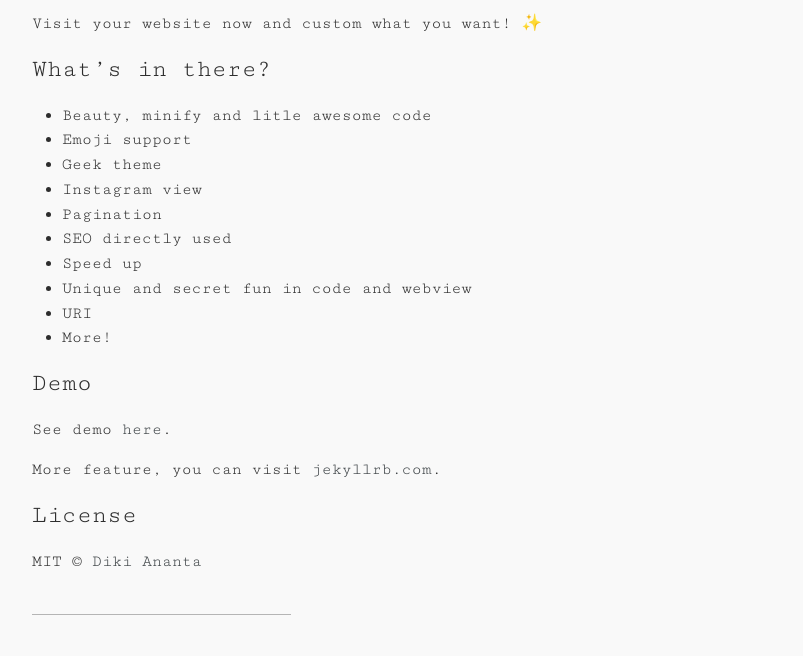
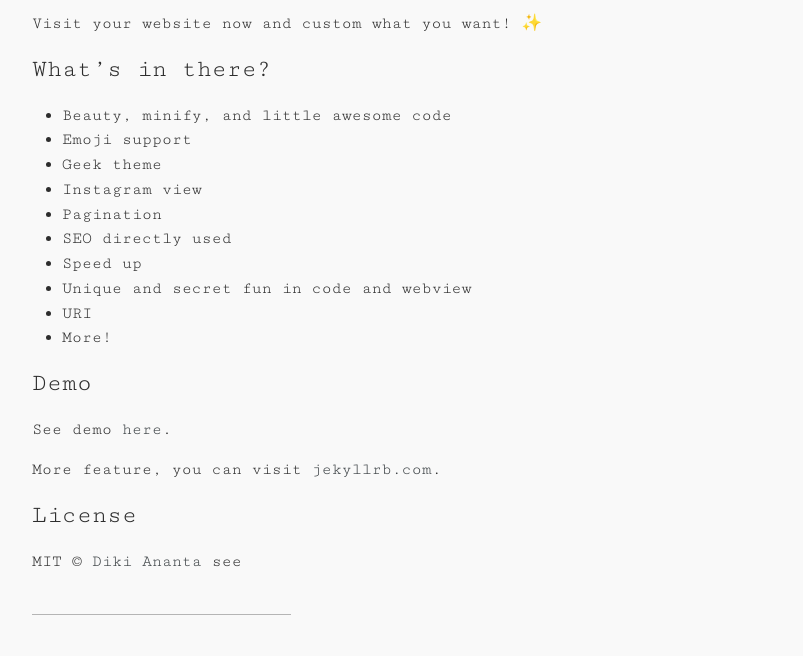
Before and after one commit to dikiaap/mangan, a Jekyll site: the page built from _posts/2017-03-10-installation-mangan-jekyll-theme.md, in a window 1280 px wide. Shown: the part 1376-2032 px from the top of the page, without its empty margins (238-1041 px from the left). Built offline with Jekyll 4.4.1, drawn with Linux system fonts in a browser that asks for light colours; emoji names are drawn with the system emoji font; some web fonts are replaced.

Commit message:
Fixed a typo in post

```diff
--- a/_posts/2017-03-10-installation-mangan-jekyll-theme.md
+++ b/_posts/2017-03-10-installation-mangan-jekyll-theme.md
@@ -49,7 +49,7 @@ Visit your website now and custom what you want! :sparkles:
 
 ## What's in there?
 
- * Beauty, minify and litle awesome code
+ * Beauty, minify, and little awesome code
  * Emoji support
  * Geek theme
  * Instagram view
@@ -69,3 +69,4 @@ More feature, you can visit [jekyllrb.com](http://jekyllrb.com).
 ## License
 
 MIT © [Diki Ananta](https://dikiaap.id)
+see
```
